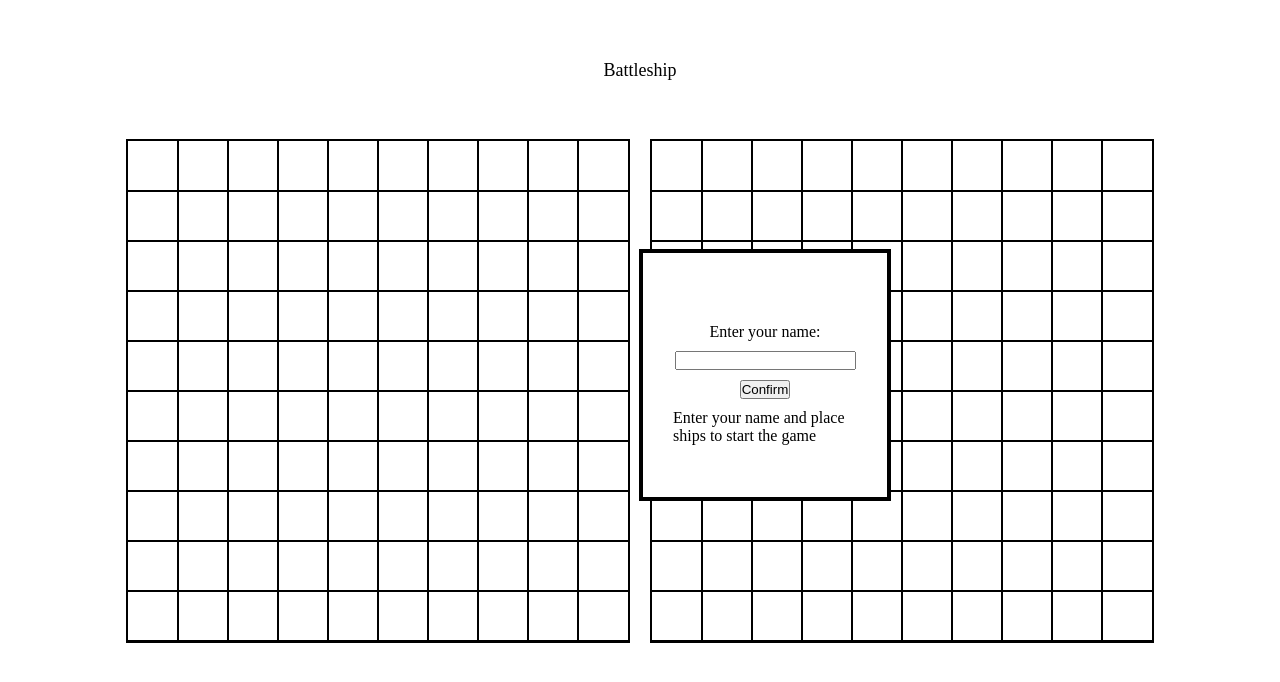
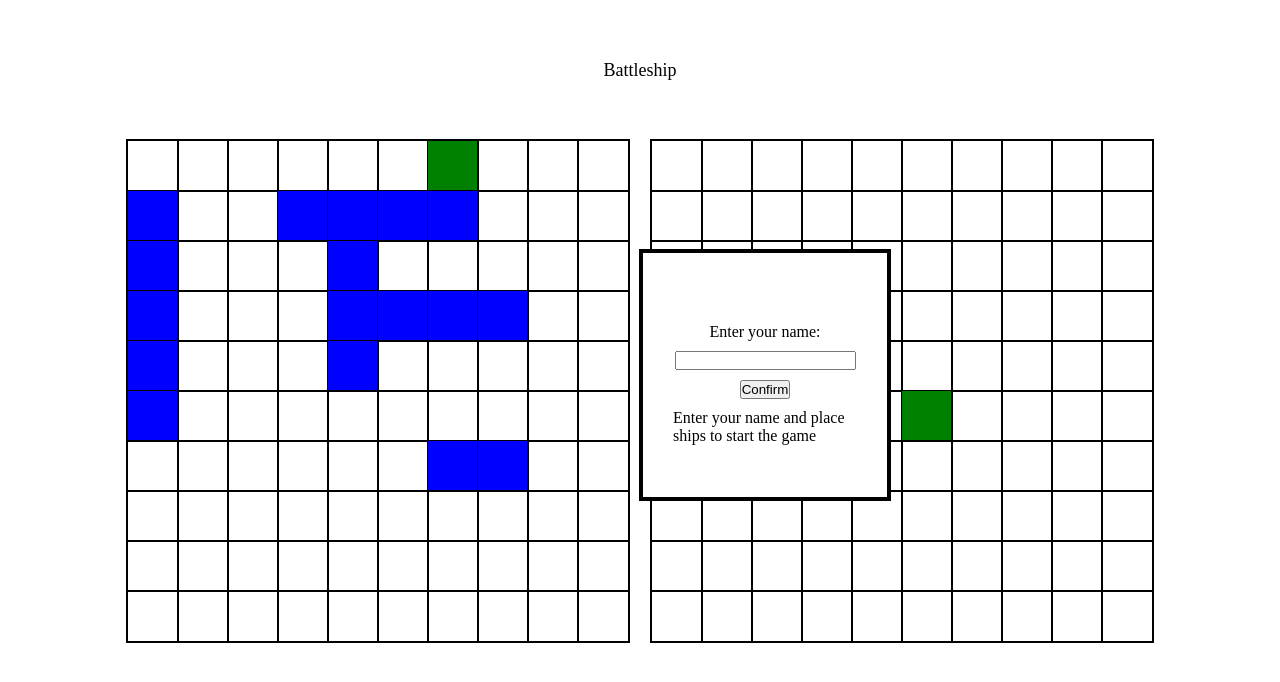
Before and after one commit to Preslav977/battleship, a website built with webpack: page dist/index.html in a window 1280 px wide. Both pictures are taken after a click on the element 902 px from the left and 390 px from the top of the page. Built offline with nearby package versions, Linux system fonts and the light colour scheme.

Commit message:
Looped back to the two methods solution for missed attacks, but another problem dependency cycle there is probably better way to do it

```diff
--- a/src/Controller/Interface.js
+++ b/src/Controller/Interface.js
@@ -1,9 +1,9 @@
-import { battleShipGame } from "./Player";
+import { battleShipGame, playerBoard, computerBoard } from "./Player";
 
 const battleShipInterface = (() => {
-  const playerBoard = document.querySelector(".player-board");
+  const getPlayerBoard = document.querySelector(".player-board");
 
-  const computerBoard = document.querySelector(".computer-board");
+  const getComputerBoard = document.querySelector(".computer-board");
 
   const playerNameInformation = document.querySelector(".player-information");
 
@@ -25,9 +25,11 @@ const battleShipInterface = (() => {
     resetForm();
   });
 
-  const createPlayerBoard = () => {
+  const renderPlayerBoard = () => {
     const cols = 10;
     const rows = 10;
+
+    getPlayerBoard.textContent = "";
 
     for (let i = 0; i < cols; i += 1) {
       for (let j = 0; j < rows; j += 1) {
@@ -35,16 +37,35 @@ const battleShipInterface = (() => {
         cell.classList.add("cell");
         cell.setAttribute("data-col", i);
         cell.setAttribute("data-row", j);
-        // render ships
-
-        playerBoard.appendChild(cell);
+        if (playerBoard.board[i][j].name === "carrier") {
+          cell.classList.add("render-ships");
+        } else if (playerBoard.board[i][j].name === "battleShip") {
+          cell.classList.add("render-ships");
+        } else if (playerBoard.board[i][j].name === "destroyer") {
+          cell.classList.add("render-ships");
+        } else if (playerBoard.board[i][j].name === "subMarine") {
+          cell.classList.add("render-ships");
+        } else if (playerBoard.board[i][j].name === "patrolBoat") {
+          cell.classList.add("render-ships");
+        } else if (playerBoard.board[i][j] === "M") {
+          cell.classList.add("missed-attacks");
+        } else if (playerBoard.board[i][j] === "H") {
+          cell.classList.add("ship-attacks");
+        }
+        getPlayerBoard.appendChild(cell);
       }
     }
   };
 
-  const createComputerBoard = () => {
+  // TODO: Figure out a way to render the filtered missed attacks
+  // that are saved in separate array, while the attacks are only
+  // rendered from another array !
+
+  const renderComputerBoard = () => {
     const cols = 10;
     const rows = 10;
+
+    getComputerBoard.textContent = "";
 
     for (let i = 0; i < cols; i += 1) {
       for (let j = 0; j < rows; j += 1) {
@@ -52,9 +73,12 @@ const battleShipInterface = (() => {
         cell.classList.add("cell");
         cell.setAttribute("data-col", i);
         cell.setAttribute("data-row", j);
-        // render ships
-
-        computerBoard.appendChild(cell);
+        if (computerBoard.board[i][j] === "M") {
+          cell.classList.add("missed-attacks");
+        } else if (computerBoard.board[i][j] === "H") {
+          cell.classList.add("ship-attacks");
+        }
+        getComputerBoard.appendChild(cell);
       }
     }
   };
@@ -65,15 +89,19 @@ const battleShipInterface = (() => {
     const row = clickedCell.getAttribute("data-row");
     if (!col && !row) return;
     battleShipGame.gameLoop(col, row);
+    renderComputerBoard();
+    renderPlayerBoard();
   };
 
-  computerBoard.addEventListener("click", clickEventHandler);
+  renderComputerBoard();
 
-  return { createPlayerBoard, createComputerBoard };
+  getComputerBoard.addEventListener("click", clickEventHandler);
+
+  return { renderPlayerBoard, renderComputerBoard };
 })();
 
-battleShipInterface.createPlayerBoard();
+battleShipInterface.renderPlayerBoard();
 
-battleShipInterface.createComputerBoard();
+battleShipInterface.renderComputerBoard();
 
 export { battleShipInterface };
--- a/src/Controller/Player.js
+++ b/src/Controller/Player.js
@@ -1,10 +1,6 @@
 import { battleShipLogic } from "../Model/Ship";
 
 import { battleShipBoard } from "../Model/Gameboard";
-
-const playerBoard = battleShipBoard.gameBoard();
-
-const computerBoard = battleShipBoard.gameBoard();
 
 const carrier = battleShipLogic.Ship("carrier", 5, 0, false, false);
 
@@ -15,6 +11,50 @@ const destroyer = battleShipLogic.Ship("destroyer", 3, 0, false, false);
 const subMarine = battleShipLogic.Ship("subMarine", 3, 0, false, false);
 
 const patrolBoat = battleShipLogic.Ship("patrolBoat", 2, 0, false, false);
+
+const playerBoard = battleShipBoard.gameBoard();
+
+playerBoard.isCellAvailable(1, 0, carrier, "vertical");
+
+playerBoard.placeShip(1, 0, carrier, "vertical");
+
+playerBoard.isCellAvailable(1, 3, battleShip, "horizontal");
+
+playerBoard.placeShip(1, 3, battleShip, "horizontal");
+
+playerBoard.isCellAvailable(3, 5, destroyer, "horizontal");
+
+playerBoard.placeShip(3, 5, destroyer, "horizontal");
+
+playerBoard.isCellAvailable(2, 4, subMarine, "vertical");
+
+playerBoard.placeShip(2, 4, subMarine, "vertical");
+
+playerBoard.isCellAvailable(6, 6, patrolBoat, "horizontal");
+
+playerBoard.placeShip(6, 6, patrolBoat, "horizontal");
+
+const computerBoard = battleShipBoard.gameBoard();
+
+computerBoard.isCellAvailable(1, 0, carrier, "vertical");
+
+computerBoard.placeShip(1, 0, carrier, "vertical");
+
+computerBoard.isCellAvailable(1, 3, battleShip, "horizontal");
+
+computerBoard.placeShip(1, 3, battleShip, "horizontal");
+
+computerBoard.isCellAvailable(3, 5, destroyer, "horizontal");
+
+computerBoard.placeShip(3, 5, destroyer, "horizontal");
+
+computerBoard.isCellAvailable(2, 4, subMarine, "vertical");
+
+computerBoard.placeShip(2, 4, subMarine, "vertical");
+
+computerBoard.isCellAvailable(8, 2, patrolBoat, "horizontal");
+
+computerBoard.placeShip(8, 2, patrolBoat, "horizontal");
 
 const battleShipGame = (() => {
   const Player = (name) => name;
@@ -64,54 +104,12 @@ const battleShipGame = (() => {
     }
   };
 
-  const placeAllShipsOnPredeterminedCoordinates = () => {
-    playerBoard.isCellAvailable(1, 0, carrier, "vertical");
-
-    playerBoard.placeShip(1, 0, carrier, "vertical");
-
-    playerBoard.isCellAvailable(1, 3, battleShip, "horizontal");
-
-    playerBoard.placeShip(1, 3, battleShip, "horizontal");
-
-    playerBoard.isCellAvailable(3, 5, destroyer, "horizontal");
-
-    playerBoard.placeShip(3, 5, destroyer, "horizontal");
-
-    playerBoard.isCellAvailable(2, 4, subMarine, "vertical");
-
-    playerBoard.placeShip(2, 4, subMarine, "vertical");
-
-    playerBoard.isCellAvailable(6, 6, patrolBoat, "horizontal");
-
-    playerBoard.placeShip(6, 6, patrolBoat, "horizontal");
-
-    computerBoard.isCellAvailable(1, 0, carrier, "vertical");
-
-    computerBoard.placeShip(1, 0, carrier, "vertical");
-
-    computerBoard.isCellAvailable(1, 3, battleShip, "horizontal");
-
-    computerBoard.placeShip(1, 3, battleShip, "horizontal");
-
-    computerBoard.isCellAvailable(3, 5, destroyer, "horizontal");
-
-    computerBoard.placeShip(3, 5, destroyer, "horizontal");
-
-    computerBoard.isCellAvailable(2, 4, subMarine, "vertical");
-
-    computerBoard.placeShip(2, 4, subMarine, "vertical");
-
-    computerBoard.isCellAvailable(8, 2, patrolBoat, "horizontal");
-
-    computerBoard.placeShip(8, 2, patrolBoat, "horizontal");
-  };
-
   const gameLoop = (col, row) => {
-    attackComputerBoard(col, row, getFirstPlayer().name);
+    attackComputerBoard(col, row, getFirstPlayer());
 
     computerBoard.printBoard();
 
-    console.log("Player missed attacks", playerBoard.missedShipAttacksPlayer());
+    console.log("Player missed attacks", playerBoard.missedAttacksPlayer());
 
     if (computerBoard.areAllShipsSunk()) {
       return true;
@@ -121,16 +119,16 @@ const battleShipGame = (() => {
 
     attackPlayerBoard(playerBoard);
 
+    playerBoard.printBoard();
+
     console.log(
       "Computer missed attacks",
-      computerBoard.missedShipAttacksComputer()
+      computerBoard.missedAttacksComputer()
     );
 
     if (playerBoard.areAllShipsSunk()) {
       return true;
     }
-
-    playerBoard.printBoard();
   };
 
   return {
@@ -141,9 +139,8 @@ const battleShipGame = (() => {
     getComputer,
     switchPlayersTurns,
     getFirstPlayer,
-    placeAllShipsOnPredeterminedCoordinates,
     gameLoop,
   };
 })();
 
-export { battleShipGame };
+export { battleShipGame, playerBoard, computerBoard };
--- a/src/Model/Gameboard.js
+++ b/src/Model/Gameboard.js
@@ -1,10 +1,13 @@
 /* eslint-disable no-param-reassign */
+
+import { computerBoard, playerBoard } from "../Controller/Player";
 
 const battleShipBoard = (() => {
   const gameBoard = () => {
     const cols = 10;
     const rows = 10;
     const board = [];
+
     const saveShips = [];
 
     for (let i = 0; i < cols; i += 1) {
@@ -49,7 +52,7 @@ const battleShipBoard = (() => {
         throw new Error("Invalid ship placement");
       }
       saveShips.push(ship);
-      return ship;
+      return board[col][row];
     };
 
     const printBoard = () => {
@@ -73,9 +76,7 @@ const battleShipBoard = (() => {
       return "You cant hit the same spot";
     };
 
-    const missedShipAttacksPlayer = () => {
-      const computerBoard = battleShipBoard.gameBoard();
-
+    const missedAttacksPlayer = () => {
       const getBoardCopy = computerBoard.board;
 
       const filteredMissedAttacks = [];
@@ -91,9 +92,7 @@ const battleShipBoard = (() => {
       return filteredMissedAttacks;
     };
 
-    const missedShipAttacksComputer = () => {
-      const playerBoard = battleShipBoard.gameBoard();
-
+    const missedAttacksComputer = () => {
       const getBoardCopy = playerBoard.board;
 
       const filteredMissedAttacks = [];
@@ -145,8 +144,8 @@ const battleShipBoard = (() => {
       placeShip,
       printBoard,
       receiveAttack,
-      missedShipAttacksPlayer,
-      missedShipAttacksComputer,
+      missedAttacksPlayer,
+      missedAttacksComputer,
       areAllShipsSunk,
     };
   };
--- a/src/index.js
+++ b/src/index.js
@@ -2,10 +2,6 @@ import "./style.css";
 
 import { battleShipInterface } from "./Controller/Interface";
 
-import { battleShipGame } from "./Controller/Player";
+battleShipInterface.renderPlayerBoard();
 
-battleShipGame.placeAllShipsOnPredeterminedCoordinates();
-
-battleShipInterface.createPlayerBoard();
-
-battleShipInterface.createComputerBoard();
+battleShipInterface.renderComputerBoard();
--- a/src/style.css
+++ b/src/style.css
@@ -90,10 +90,10 @@ body {
   background-color: blue;
 }
 
-.render-misses {
+.missed-attacks {
   background-color: green;
 }
 
-.render-attacks {
+.ship-attacks {
   background-color: red;
 }
```
Also changed, not shown: dist/main.js.
